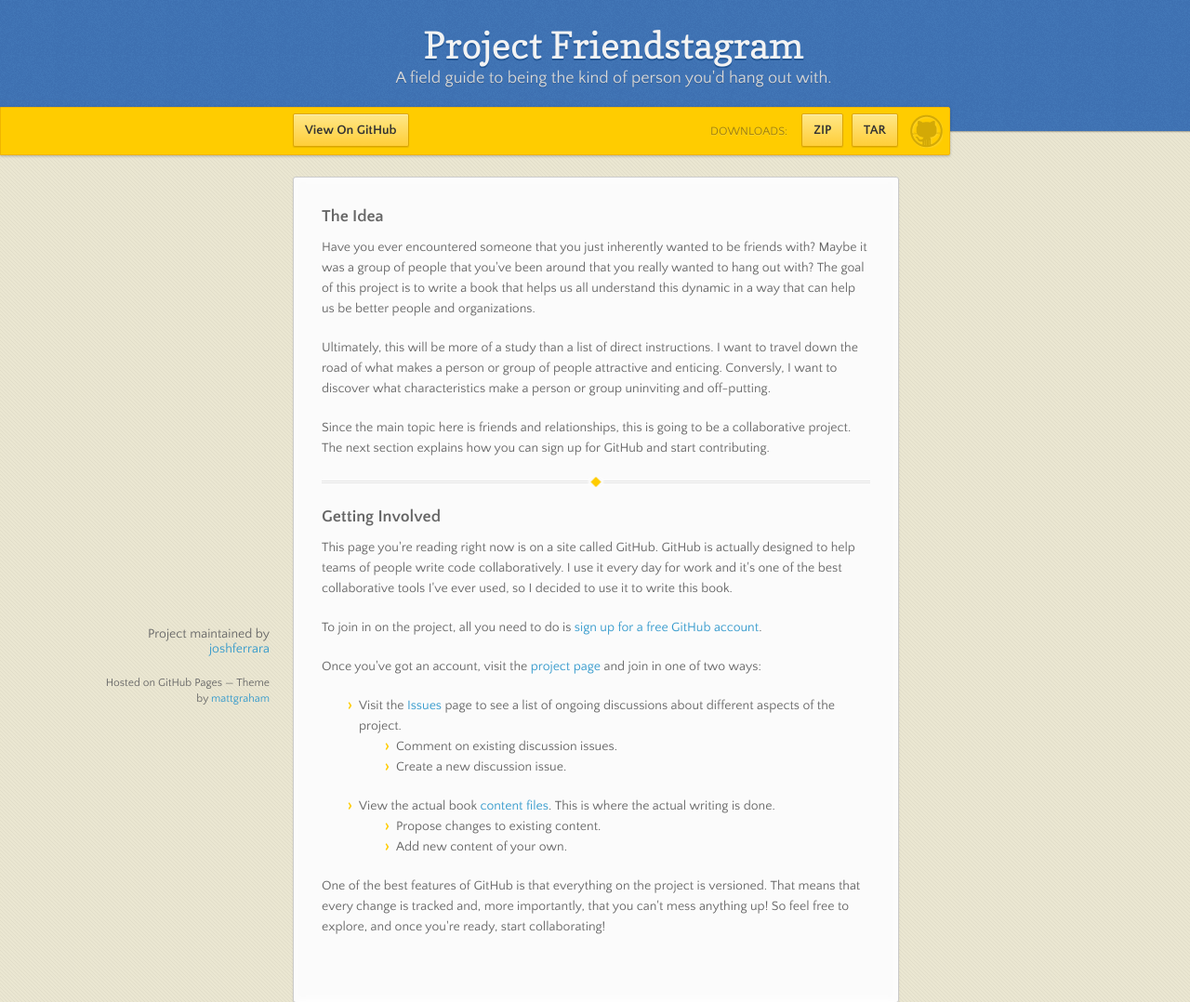
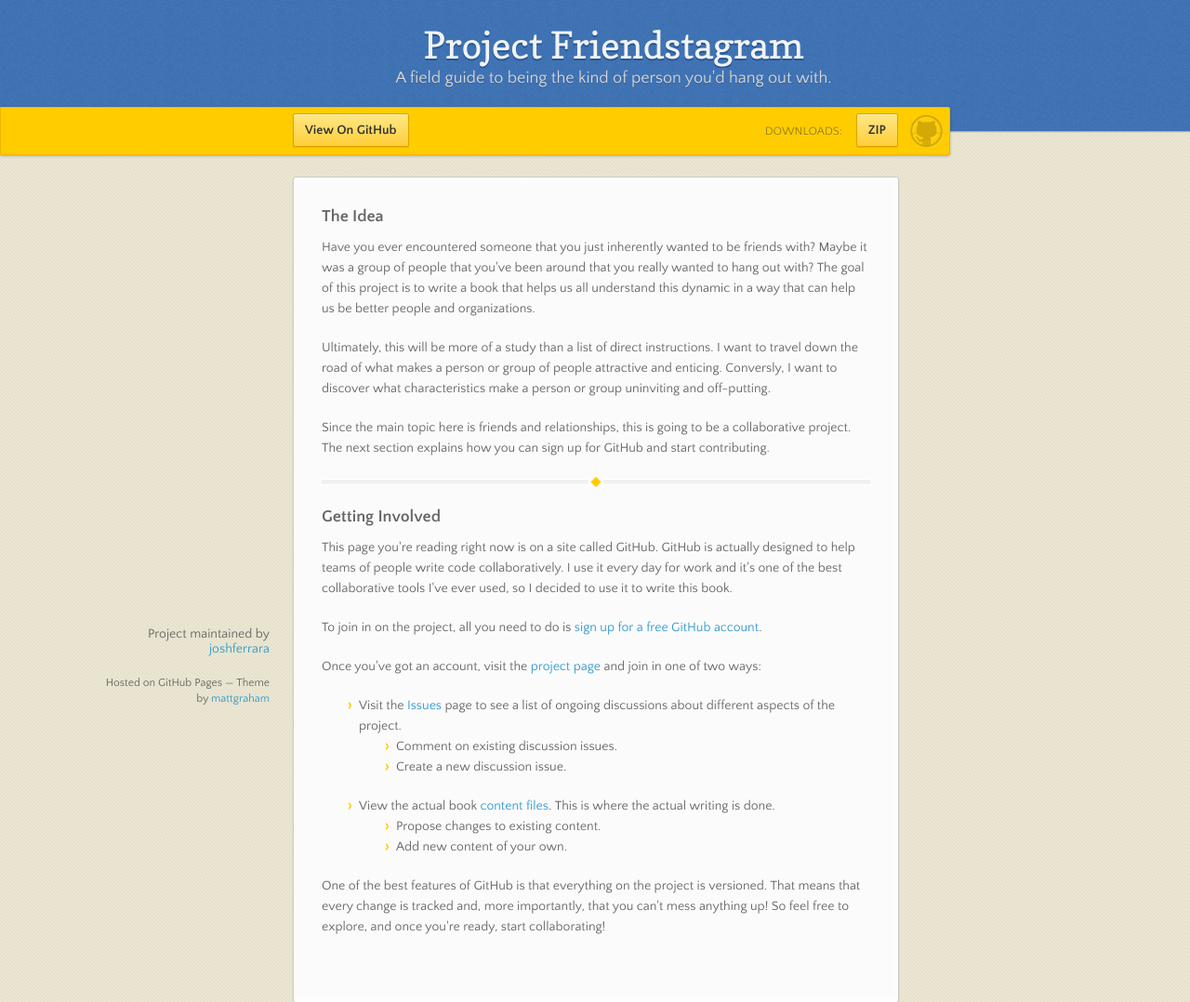
Before and after one commit to joshferrara/clique, a plain HTML site: page index.html in a window 1280 px wide. Shown: the top 1078 px of the page at 93% size. Drawn offline with nearby package versions, Linux system fonts and the light colour scheme.

Commit message:
Hide TAR download link

```diff
--- a/index.html
+++ b/index.html
@@ -29,7 +29,7 @@
           <span>Downloads:</span>
           <ul>
             <li><a href="https://github.com/joshferrara/friendstagram/zipball/master" class="button">ZIP</a></li>
-            <li><a href="https://github.com/joshferrara/friendstagram/tarball/master" class="button">TAR</a></li>
+            <!-- <li><a href="https://github.com/joshferrara/friendstagram/tarball/master" class="button">TAR</a></li> -->
           </ul>
         </div>
       </div><!-- end banner -->
```
